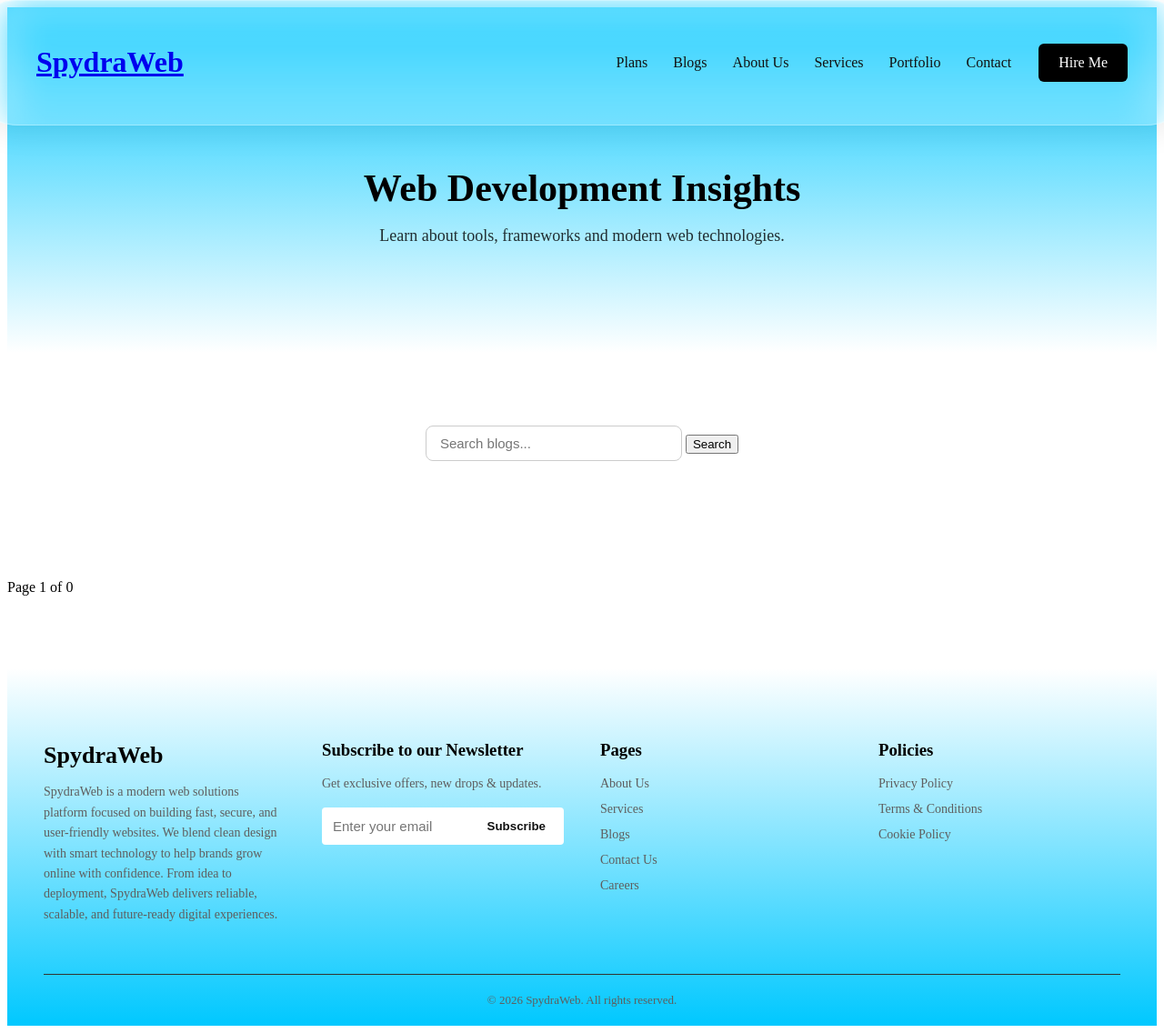
After one commit to MdAdeenHussain/SW, a Flask app: page /blogs in a window 1280 px wide. The commit adds this page. Shown: the whole page at 91% size. Run offline with Flask 3, Linux system fonts and the light colour scheme; data that the repository does not hold is empty; some libraries are stand-ins or nearby versions.

Commit message:
Added Blogs: Still needs many updates.

```diff
--- a/app.py
+++ b/app.py
@@ -10,7 +10,7 @@ from dotenv import load_dotenv
 import os
 import click
 
-from model import db, Admin, AuditLog, User
+from model import db, Admin, AuditLog, User, Blog, Category, Tag
 
 app = Flask(__name__)
 # 🔐 Secret key (required for sessions & login)
@@ -29,6 +29,10 @@ ADMIN_PASSWORD = os.getenv("ADMIN_PASSWORD")
 csrf = CSRFProtect()
 csrf.init_app(app)
 db.init_app(app)
+
+# ================================
+#   HOME ROUTES
+# ================================
 
 # ---------- LOGIN MANAGER SETUP ----------
 login_manager = LoginManager()
@@ -90,6 +94,52 @@ def inquiry():
         return redirect(url_for("inquiry"))
 
     return render_template("user/inquiry.html", selected_plan=selected_plan)
+
+# ---------- BLOG ROUTES ----------
+
+@app.route("/blogs")
+def blogs():
+
+    page = request.args.get("page", 1, type=int)
+    search = request.args.get("search", "")
+    category = request.args.get("category")
+
+    query = Blog.query.order_by(Blog.created_at.desc())
+
+    if search:
+        query = query.filter(
+            Blog.title.ilike(f"%{search}%")
+        )
+
+    if category:
+        query = query.join(Category).filter(
+            Category.name == category
+        )
+
+    pagination = query.paginate(page=page, per_page=6)
+
+    return render_template(
+        "blogs.html",
+        blogs=pagination.items,
+        pagination=pagination,
+        search=search
+    )
+
+@app.route("/blogs/<slug>")
+def blog_detail(slug):
+
+    blog = Blog.query.filter_by(slug=slug).first_or_404()
+
+    related = Blog.query.filter(
+        Blog.category_id == blog.category_id,
+        Blog.id != blog.id
+    ).limit(3).all()
+
+    return render_template(
+        "blog_detail.html",
+        blog=blog,
+        related=related
+    )
 
 # ================================
 #   ADMIN ROUTES
@@ -278,6 +328,66 @@ def admin_audit_logs():
     logs = AuditLog.query.order_by(AuditLog.created_at.desc()).limit(200).all()
     return render_template("admin/audit_logs.html", logs=logs)
 
+# --------- ADMIN BLOG MANAGEMENT ROUTE ----------
+@app.route("/admin/blogs")
+@admin_required   # or your login_required decorator
+def admin_blogs():
+    blogs = Blog.query.order_by(Blog.created_at.desc()).all()
+    return render_template("admin/blogs.html", blogs=blogs)
+
+
+@app.route("/admin/blog/create", methods=["GET", "POST"])
+@admin_required
+def create_blog():
+    if request.method == "POST":
+
+        blog = Blog(
+            title=request.form.get("title"),
+            short_description=request.form.get("short_description"),
+            content=request.form.get("content"),
+            image_url=request.form.get("image_url")
+        )
+
+        blog.generate_slug()
+
+        db.session.add(blog)
+        db.session.commit()
+
+        return redirect(url_for("admin_blogs"))
+
+    return render_template("admin/create_blog.html")
+
+@app.route("/admin/blog/edit/<int:blog_id>", methods=["GET", "POST"])
+@admin_required  # or your login decorator
+def edit_blog(blog_id):
+
+    blog = Blog.query.get_or_404(blog_id)
+
+    if request.method == "POST":
+        blog.title = request.form.get("title")
+        blog.short_description = request.form.get("short_description")
+        blog.content = request.form.get("content")
+        blog.image_url = request.form.get("image_url")
+
+        blog.generate_slug()
+
+        db.session.commit()
+
+        return redirect(url_for("admin_blogs"))
+
+    return render_template("admin/edit_blog.html", blog=blog)
+
+@app.route("/admin/blog/delete/<int:blog_id>", methods=["POST"])
+@admin_required
+def delete_blog(blog_id):
+
+    blog = Blog.query.get_or_404(blog_id)
+
+    db.session.delete(blog)
+    db.session.commit()
+
+    return redirect(url_for("admin_blogs"))
+
 # ---------- ADMIN LOGOUT ----------
 @app.route("/admin/logout")
 @login_required
--- a/static/css/main.css
+++ b/static/css/main.css
@@ -610,6 +610,194 @@ body.no-scroll {
   font-weight: 500;
 }
 
+/* =============================
+   BLOG PAGE DESIGN
+============================= */
+
+/* Hero Gradient */
+.blogs-hero {
+  padding: 140px 8% 100px 8%;
+  background: linear-gradient(rgb(0, 200, 255), white);
+  text-align: center;
+}
+
+.blogs-hero h1 {
+  font-size: 42px;
+  margin-bottom: 15px;
+}
+
+.blogs-hero p {
+  font-size: 18px;
+  opacity: 0.8;
+}
+
+/* Blog Grid */
+.blogs-container {
+  padding: 80px 8%;
+  background: white;
+}
+
+.blogs-grid {
+  display: grid;
+  grid-template-columns: repeat(auto-fit, minmax(280px, 1fr));
+  gap: 40px;
+}
+
+/* Blog Card */
+.blog-card {
+  display: flex;
+  flex-direction: column;
+  border-radius: 18px;
+  overflow: hidden;
+  text-decoration: none;
+  color: black;
+  background: white;
+  box-shadow: 0 15px 40px rgba(0,0,0,0.06);
+  transition: all 0.4s ease;
+}
+
+.blog-card:hover {
+  transform: translateY(-10px);
+  box-shadow: 0 25px 60px rgba(0,0,0,0.12);
+}
+
+/* Image */
+.blog-image-wrapper {
+  overflow: hidden;
+}
+
+.blog-image-wrapper img {
+  width: 100%;
+  height: 200px;
+  object-fit: cover;
+  transition: transform 0.5s ease;
+}
+
+.blog-card:hover .blog-image-wrapper img {
+  transform: scale(1.08);
+}
+
+/* Content */
+.blog-content {
+  padding: 25px;
+}
+
+.blog-title {
+  font-size: 20px;
+  margin-bottom: 12px;
+}
+
+.blog-description {
+  font-size: 14px;
+  color: #475569;
+  line-height: 1.6;
+}
+
+/* =============================
+   BLOG DETAIL PAGE
+============================= */
+
+/* Gradient Header */
+.blog-detail-hero {
+  padding: 150px 8% 100px 8%;
+  background: linear-gradient(rgb(0, 200, 255), white);
+  text-align: center;
+}
+
+.blog-detail-hero h1 {
+  font-size: 40px;
+  margin-bottom: 15px;
+  max-width: 800px;
+  margin-left: auto;
+  margin-right: auto;
+}
+
+.blog-meta {
+  color: #475569;
+  font-size: 14px;
+}
+
+/* Blog Image */
+.blog-detail-image {
+  padding: 40px 8%;
+  text-align: center;
+  background: white;
+}
+
+.blog-detail-image img {
+  width: 100%;
+  max-width: 900px;
+  border-radius: 20px;
+  box-shadow: 0 20px 60px rgba(0,0,0,0.1);
+}
+
+/* Blog Content */
+.blog-detail-content {
+  padding: 60px 8% 120px 8%;
+  background: white;
+}
+
+.content-wrapper {
+  max-width: 800px;
+  margin: auto;
+  font-size: 17px;
+  line-height: 1.9;
+  color: #1e293b;
+}
+
+/* Headings inside content */
+.content-wrapper h2 {
+  margin-top: 40px;
+  margin-bottom: 15px;
+  font-size: 26px;
+}
+
+.content-wrapper h3 {
+  margin-top: 30px;
+  margin-bottom: 10px;
+  font-size: 22px;
+}
+
+/* Paragraph spacing */
+.content-wrapper p {
+  margin-bottom: 20px;
+}
+
+/* Code block styling */
+.content-wrapper pre {
+  background: #0f172a;
+  color: #f1f5f9;
+  padding: 20px;
+  border-radius: 12px;
+  overflow-x: auto;
+}
+
+.content-wrapper code {
+  background: #f1f5f9;
+  padding: 3px 6px;
+  border-radius: 6px;
+}
+
+.blog-search-form {
+  text-align: center;
+  margin-bottom: 50px;
+}
+
+.blog-search-form input {
+  padding: 10px 15px;
+  width: 250px;
+  border-radius: 8px;
+  border: 1px solid #ccc;
+}
+
+.tag {
+  background: #e0f2fe;
+  padding: 5px 10px;
+  border-radius: 20px;
+  font-size: 12px;
+  margin-right: 6px;
+}
+
 /* =========================
    FOOTER
 ========================= */
@@ -1111,4 +1299,12 @@ textarea {
   .services-container {
     flex-direction: column;
   }
+
+  .blog-detail-hero h1 {
+    font-size: 28px;
+  }
+
+  .content-wrapper {
+    font-size: 15px;
+  }
 }
--- a/templates/admin/layout.html
+++ b/templates/admin/layout.html
@@ -15,6 +15,7 @@
     <nav>
       <a href="{{ url_for('admin_dashboard') }}">Dashboard</a>
       <a href="{{ url_for('admin_inquiries') }}">Inquiries</a>
+      <a href="{{ url_for('admin_blogs') }}">Blogs</a>
       <a href="{{ url_for('admin_audit_logs') }}">Audit Logs</a>
       <a href="{{ url_for('change_admin_credentials') }}">Change Credentials</a>
       <input type="hidden" name="csrf_token" value="{{ csrf_token() }}">
--- /dev/null
+++ b/templates/blogs.html
@@ -0,0 +1,81 @@
+<!DOCTYPE html>
+<html lang="en">
+<head>
+  <meta charset="UTF-8">
+  <title>Blogs | SpydraWeb</title>
+  <link rel="stylesheet" href="{{ url_for('static', filename='css/main.css') }}">
+</head>
+
+<body>
+
+  {% include 'components/navbar.html' %}
+
+  <!-- ===== HERO GRADIENT SECTION ===== -->
+  <section class="blogs-hero">
+
+    <h1>Web Development Insights</h1>
+    <p>Learn about tools, frameworks and modern web technologies.</p>
+
+  </section>
+
+
+  <!-- ===== BLOG CARDS ===== -->
+  <section class="blogs-container">
+    <form method="GET" class="blog-search-form">
+      <input type="text"
+            name="search"
+            placeholder="Search blogs..."
+            value="{{ search }}">
+      <button type="submit">Search</button>
+    </form>
+
+    <div class="blogs-grid">
+
+      {% for blog in blogs %}
+
+      <a href="{{ url_for('blog_detail', slug=blog.slug) }}"
+         class="blog-card">
+
+        <div class="blog-image-wrapper">
+          <img src="{{ blog.image_url if blog.image_url else url_for('static', filename='images/default-blog.jpg', _external=True) }}"
+               alt="{{ blog.title }}">
+        </div>
+
+        <div class="blog-content">
+
+          <h3 class="blog-title">
+            {{ blog.title }}
+          </h3>
+
+          <p class="blog-description">
+            {{ blog.short_description }}
+          </p>
+
+        </div>
+
+      </a>
+
+      {% endfor %}
+
+    </div>
+
+  </section>
+  <div class="pagination">
+
+    {% if pagination.has_prev %}
+      <a href="{{ url_for('blogs', page=pagination.prev_num) }}">Prev</a>
+    {% endif %}
+
+    <span>Page {{ pagination.page }} of {{ pagination.pages }}</span>
+
+    {% if pagination.has_next %}
+      <a href="{{ url_for('blogs', page=pagination.next_num) }}">Next</a>
+    {% endif %}
+
+  </div>
+
+
+  {% include 'components/footer.html' %}
+
+</body>
+</html>
--- a/templates/components/footer.html
+++ b/templates/components/footer.html
@@ -33,6 +33,7 @@
       <ul>
         <li><a href="#about" class="scroll-link">About Us</a></li>
         <li><a href="#services" class="scroll-link">Services</a></li>
+        <li><a href="{{ url_for('blogs') }}">Blogs</a></li>
         <li><a href="#contact" class="scroll-link">Contact Us</a></li>
         <li><a href="#careers" class="scroll-link">Careers</a></li>
       </ul>
--- a/templates/components/navbar.html
+++ b/templates/components/navbar.html
@@ -13,6 +13,7 @@
       <!-- DESKTOP LINKS -->
       <nav class="nav-links">
         <a href="{{ url_for('plans') }}">Plans</a>
+        <a href="{{ url_for('blogs') }}">Blogs</a>
         <a href="#about" class="scroll-link">About Us</a>
         <a href="#services" class="scroll-link">Services</a>
         <a href="#portfolio">Portfolio</a>
@@ -40,6 +41,7 @@
 
     <div class="mobile-menu-content">
       <a href="{{ url_for('plans') }}" onclick="closeMobileMenu()">Plans</a>
+      <a href="{{ url_for('blogs') }}" onclick="closeMobileMenu()">Blogs</a>
       <a href="#about" class="scroll-link" onclick="closeMobileMenu()">About Us</a>
       <a href="#services" class="scroll-link" onclick="closeMobileMenu()">Services</a>
       <a href="#portfolio" onclick="closeMobileMenu()">Portfolio</a>
--- a/templates/home.html
+++ b/templates/home.html
@@ -517,7 +517,6 @@
 
 
 
-
     </div>
     {% include "components/footer.html" %}
 
```
Also changed, not shown: model.py (+58 -0 lines), templates/admin/blogs.html (added, +43 -0 lines), templates/admin/create_blog.html (added, +27 -0 lines), templates/admin/edit_blog.html (added, +41 -0 lines), templates/blog_detail.html (added, +105 -0 lines), 1 other file.
